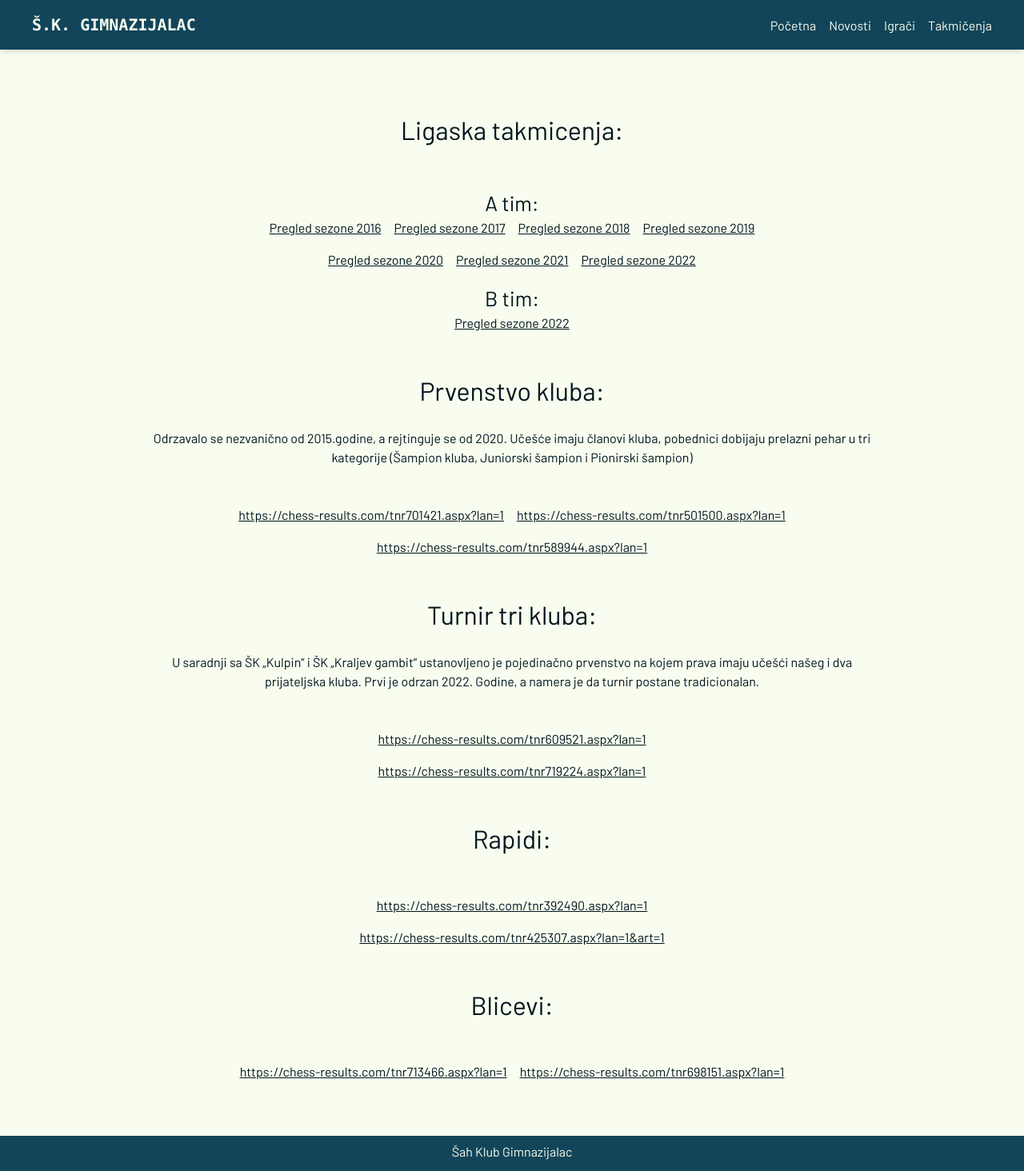
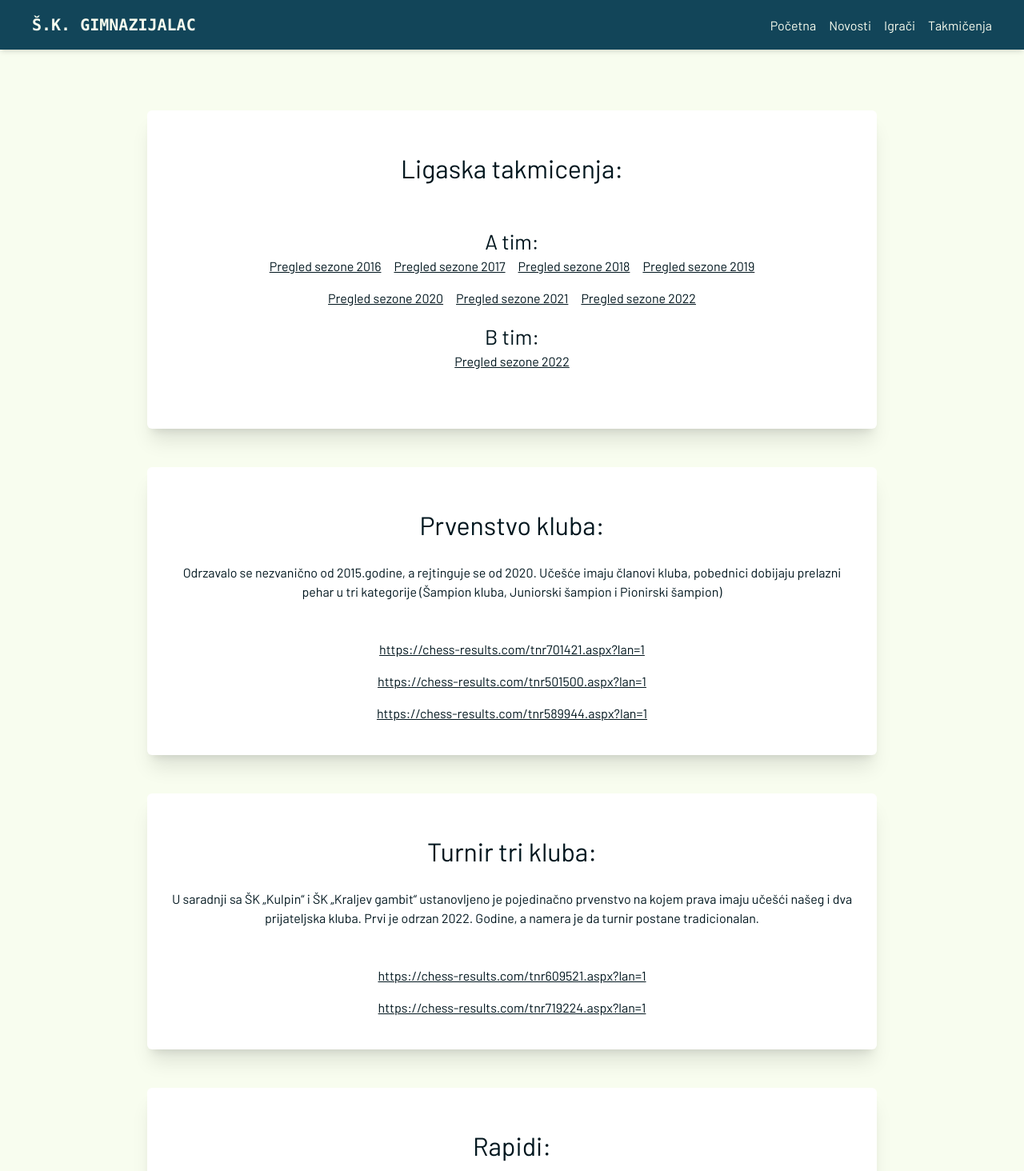
Before and after one commit to milanm98/chess-club-website, a Next.js app: page /takmicenja in a window 1280 px wide. Shown: the top 1464 px of the page at 80% size. Built offline with nearby package versions, Linux system fonts and the light colour scheme.

Commit message:
refactore tournaments page

```diff
--- a/pages/takmicenja/index.tsx
+++ b/pages/takmicenja/index.tsx
@@ -11,7 +11,8 @@ const Takmicenja: NextPage = () => {
       <main className="app-background-color">
         <Layout>
           <div className="my-12 text-color text-center lg:mx-36">
-            <div className="text-color my-12 relative">
+          <div className="bg-white min-h-[200px] rounded-md shadow-xl p-6">
+            <div className="text-color mb-12 relative">
               <h1 className="my-6">Ligaska takmicenja:</h1>
             </div>
             <h2>A tim:</h2>
@@ -87,8 +88,10 @@ const Takmicenja: NextPage = () => {
               </a>
             </div>
             </div>
+          </div>
           <div className="my-12 text-color text-center lg:mx-36">
-            <div className="text-color my-12 relative">
+          <div className="bg-white min-h-[200px] rounded-md shadow-xl p-6">
+            <div className="text-color mb-12 relative">
               <h1 className="my-6">Prvenstvo kluba:</h1>
               <p>
                 Odrzavalo se nezvanično od 2015.godine, a rejtinguje se od 2020.
@@ -124,14 +127,16 @@ const Takmicenja: NextPage = () => {
               </a>
             </div>
             </div>
+          </div>
           <div className="my-12 text-color text-center lg:mx-36">
-            <div className="text-color my-12 relative">
+            <div className="bg-white min-h-[200px] rounded-md shadow-xl p-6">
+              <div className="text-color mb-12 relative">
                 <h1 className="my-6">Turnir tri kluba:</h1>
                 <p>
-                U saradnji sa ŠK „Kulpin“ i ŠK „Kraljev gambit“ ustanovljeno je
-                pojedinačno prvenstvo na kojem prava imaju učešći našeg i dva
-                prijateljska kluba. Prvi je odrzan 2022. Godine, a namera je da
-                turnir postane tradicionalan.
+                  U saradnji sa ŠK „Kulpin“ i ŠK „Kraljev gambit“ ustanovljeno
+                  je pojedinačno prvenstvo na kojem prava imaju učešći našeg i
+                  dva prijateljska kluba. Prvi je odrzan 2022. Godine, a namera
+                  je da turnir postane tradicionalan.
                 </p>
               </div>
               <div className="text-color flex flex-col lg:flex-row flex-wrap gap-4 mx-auto my-0 w-3/4 mb-4 justify-center items-center">
@@ -153,8 +158,10 @@ const Takmicenja: NextPage = () => {
                 </a>
               </div>
             </div>
+          </div>
           <div className="my-12 text-color text-center lg:mx-36">
-            <div className="text-color my-12 relative">
+            <div className="bg-white min-h-[200px] rounded-md shadow-xl p-6">
+              <div className="text-color relative">
                 <h1 className="my-6">Rapidi:</h1>
               </div>
               <div className="text-color flex flex-col lg:flex-row flex-wrap gap-4 mx-auto my-0 w-3/4 mb-4 justify-center items-center">
@@ -176,8 +183,10 @@ const Takmicenja: NextPage = () => {
                 </a>
               </div>
             </div>
+          </div>
           <div className="my-12 text-color text-center lg:mx-36">
-            <div className="text-color my-12 relative">
+            <div className="bg-white min-h-[200px] rounded-md shadow-xl p-6">
+              <div className="text-color relative">
                 <h1 className="my-6">Blicevi:</h1>
               </div>
               <div className="text-color flex flex-col lg:flex-row flex-wrap gap-4 mx-auto my-0 w-3/4 mb-4 justify-center items-center">
@@ -199,6 +208,7 @@ const Takmicenja: NextPage = () => {
                 </a>
               </div>
             </div>
+          </div>
         </Layout>
       </main>
     </>
```
Lines whose indentation alone changed are shown as unchanged.
